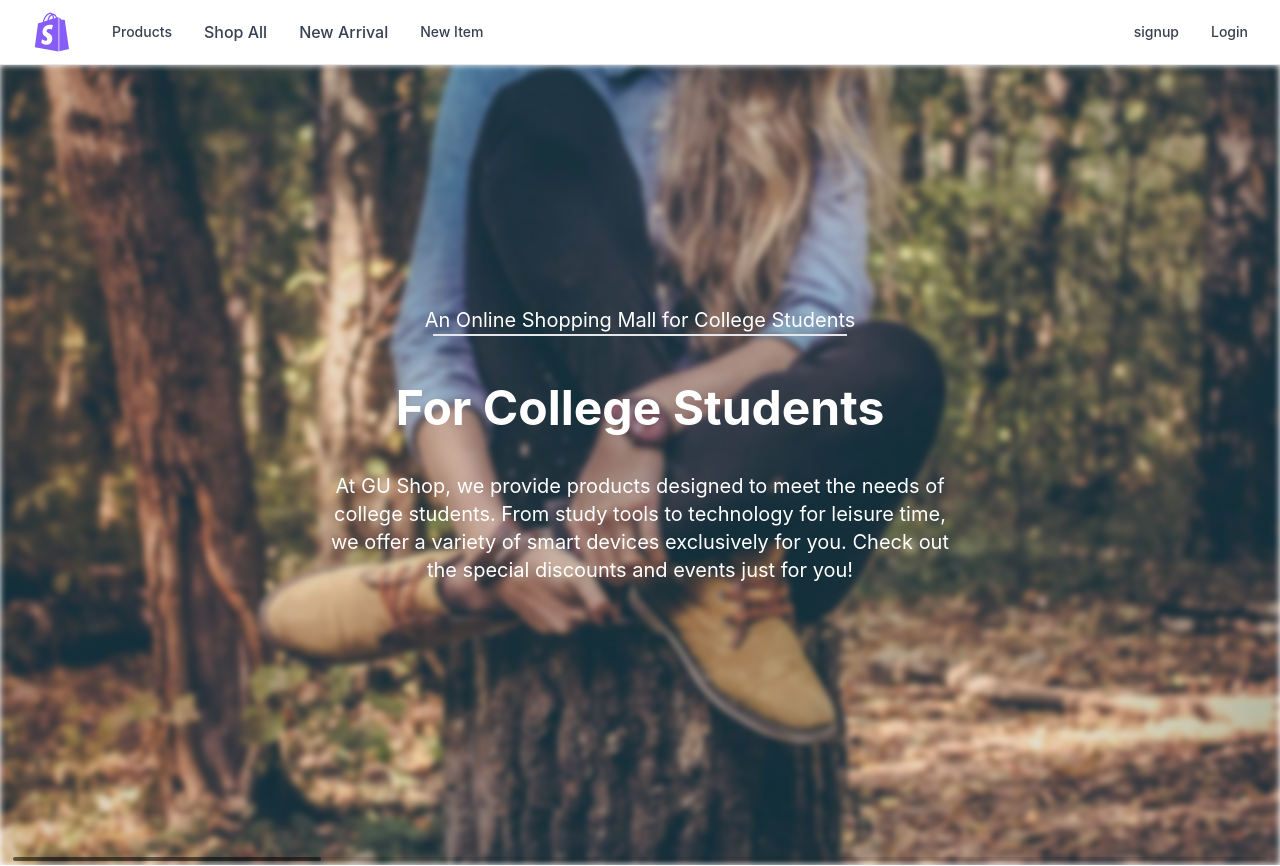
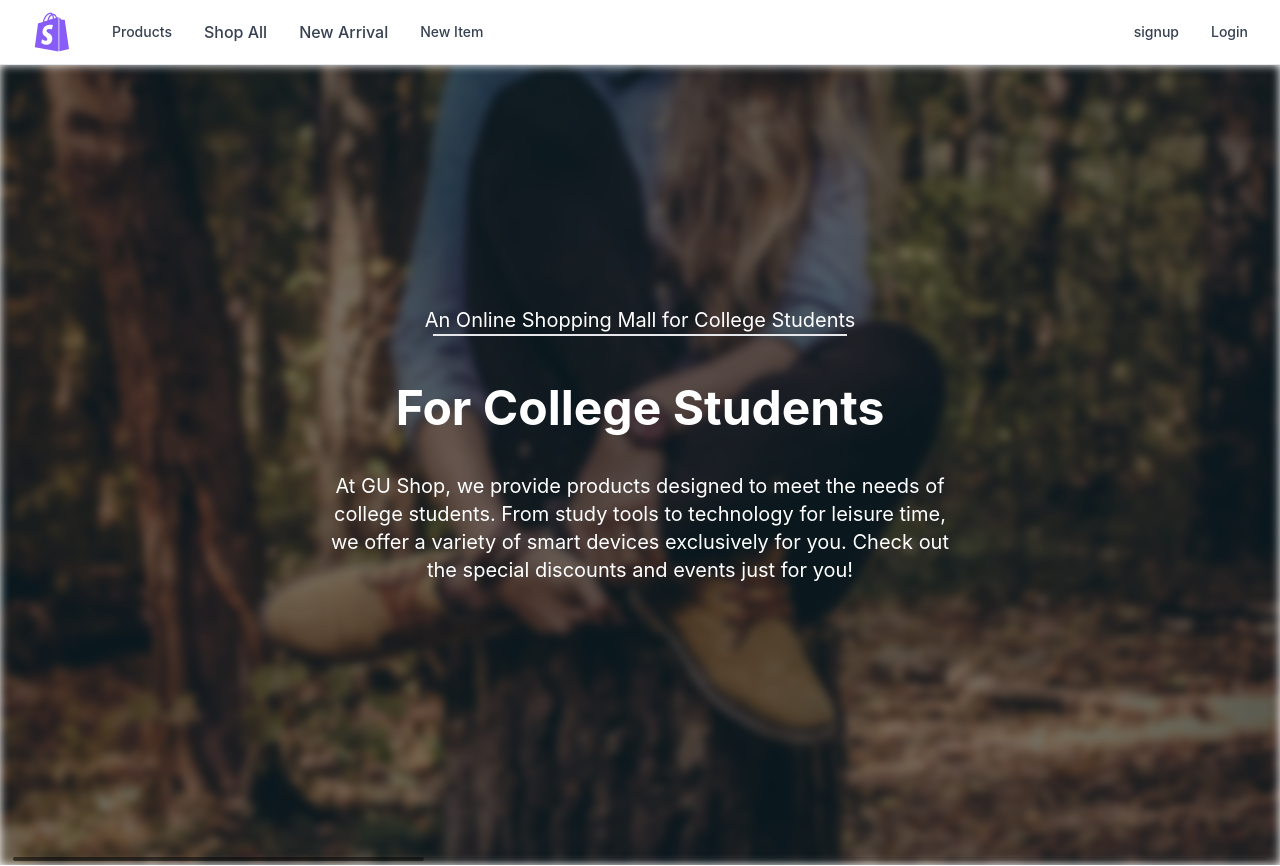
Before and after one commit to Regulus55/gu-shop, a React (Create React App) app: page / in a window 1280 px wide. Shown: the top 866 px of the page. Built offline with nearby package versions, Linux system fonts and the light colour scheme.

Commit message:
add auto etc

```diff
--- a/src/components/Home/MainSlide.tsx
+++ b/src/components/Home/MainSlide.tsx
@@ -1,11 +1,11 @@
 import { Swiper, SwiperSlide } from "swiper/react";
-import { Navigation, Pagination, Scrollbar, A11y } from "swiper"; // 필요한 모듈 가져오기
+import { Navigation, Pagination, Scrollbar, A11y, Autoplay } from "swiper"; // 필요한 모듈 가져오기
 import "swiper/swiper-bundle.css"; // 스타일 가져오기
 import { MAIN_BREAK_POINTS } from "../../data/Home/SlideOptions";
 import { mainSlidesData } from "data/layout/LayoutData";
 import { ChevronLeftIcon, ChevronRightIcon } from "@heroicons/react/16/solid";
 
-const MySlider = () => {
+const MainSlider = () => {
   return (
     <>
       <Swiper
@@ -21,13 +21,17 @@
           clickable: true,
         }}
         // install Swiper modules
-        modules={[Navigation, Pagination, Scrollbar, A11y]}
+        modules={[Navigation, Pagination, Scrollbar, A11y, Autoplay]}
         // spaceBetween={50}
         breakpoints={MAIN_BREAK_POINTS}
         scrollbar={{ draggable: true }}
         onSwiper={(swiper) => console.log(swiper)}
         onSlideChange={() => console.log("slide change")}
-        //   className="w-full"
+        loop={true}
+        autoplay={{
+          delay: 10000,
+          disableOnInteraction: false,
+        }}
       >
         {mainSlidesData?.map((data) => (
           <SwiperSlide key={data.id}>
@@ -36,7 +40,7 @@
               style={{
                 backgroundImage: `url(${data.img})`,
                 backgroundPosition: "center",
-                filter: "blur(3px)",
+                filter: "blur(5px) brightness(0.5)",
               }}
             />
 
@@ -81,4 +85,4 @@
   );
 };
 
-export default MySlider;
+export default MainSlider;
--- a/src/data/layout/LayoutData.tsx
+++ b/src/data/layout/LayoutData.tsx
@@ -245,11 +245,4 @@
       "GU Shop is your ultimate destination for the newest Galaxy electronics, featuring smartphones, tablets, laptops, and wearable devices tailored for college life. Our online platform is designed for ease of use, enabling you to find the perfect products that support your academic and personal interests. Enjoy exclusive discounts and a variety of options that align with your lifestyle as a college student—all in one convenient shop.",
     img: "/images/itemback2.jpg",
   },
-  {
-    id: 4,
-    title: "Galaxy Electronics Shop",
-    description:
-      "GU Shop is your ultimate destination for the newest Galaxy electronics, featuring smartphones, tablets, laptops, and wearable devices tailored for college life. Our online platform is designed for ease of use, enabling you to find the perfect products that support your academic and personal interests. Enjoy exclusive discounts and a variety of options that align with your lifestyle as a college student—all in one convenient shop.",
-    img: "/images/itemback2.jpg",
-  },
 ];
```
